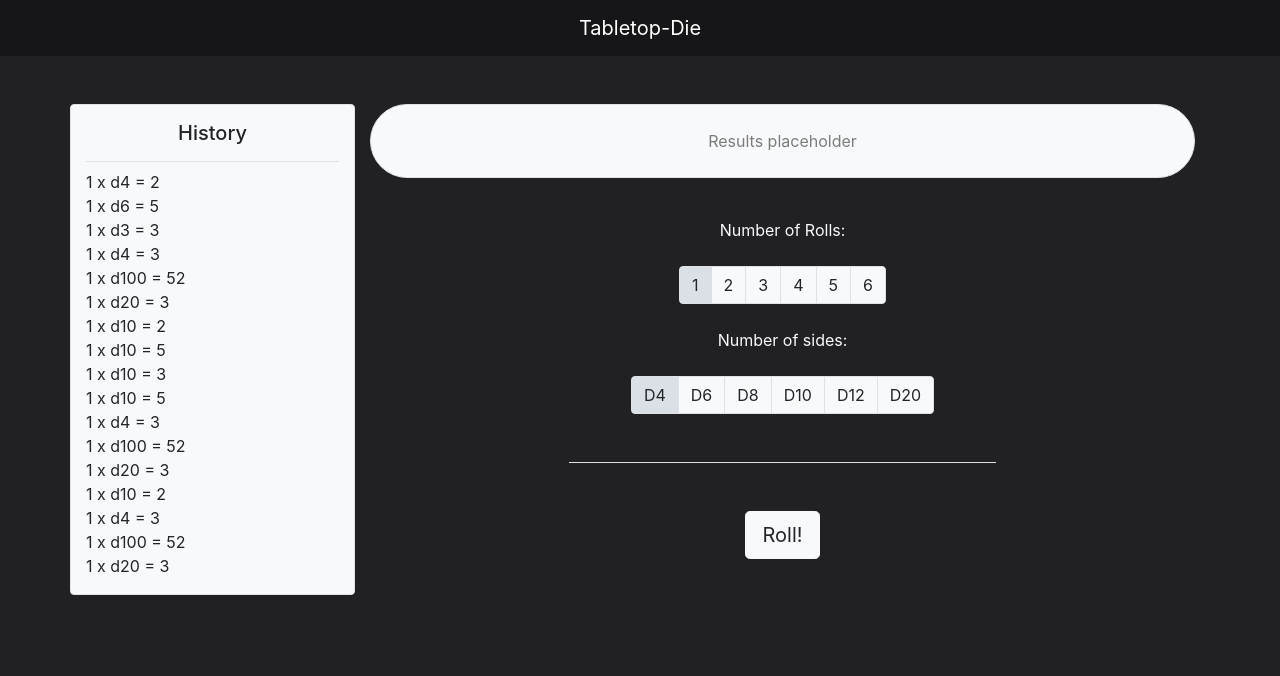
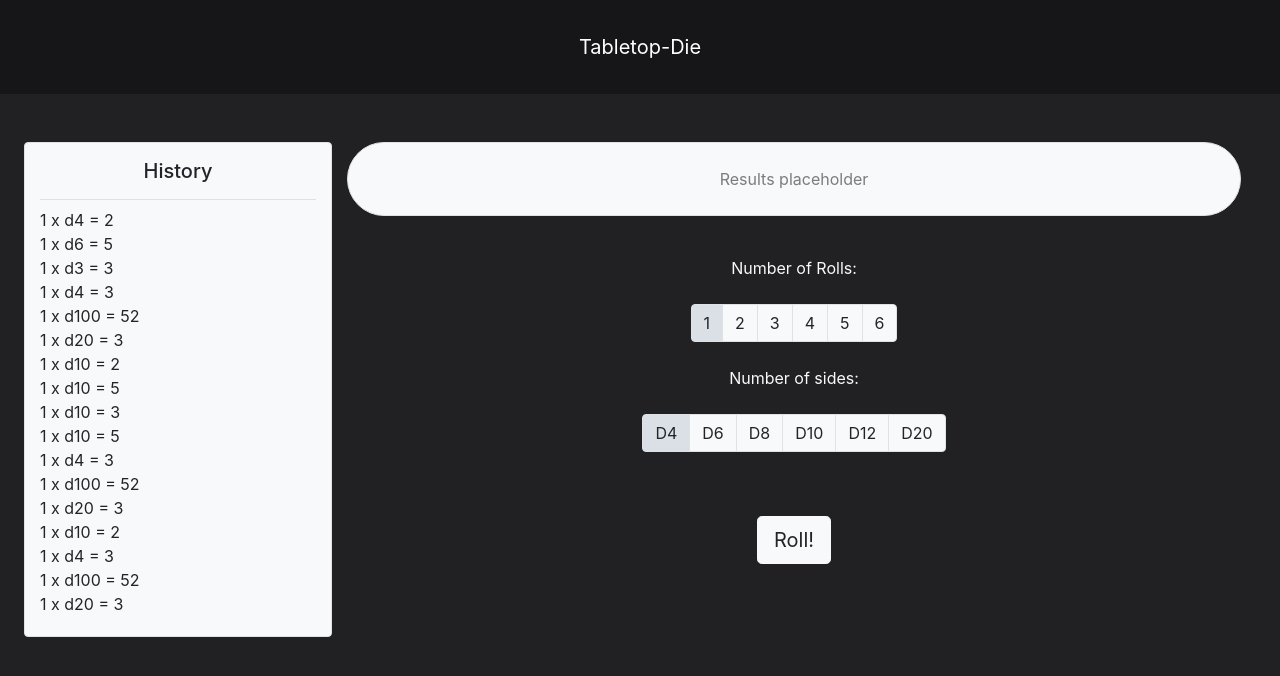
Before and after one commit to LoganPhilbrick/TabletopDie, a website: page index.html in a window 1280 px wide. Drawn offline with nearby package versions, Linux system fonts and the light colour scheme.

Commit message:
margin & padding/style updates

```diff
--- a/index.html
+++ b/index.html
@@ -15,11 +15,12 @@
   </head>
   <body>
     <nav class="navbar navbar-dark">
-      <a class="navbar-brand m-auto" href="#">Tabletop-Die</a>
+      <a class="navbar-brand m-auto p-4" href="#">Tabletop-Die</a>
     </nav>
-    <div class="container">
-      <div class="row pt-5">
-        <div class="col-3 border rounded pt bg-light">
+
+    <div class="container-fluid">
+      <div class="row pt-5 pl-0 pr-0 pl-sm-4 pr-sm-4">
+        <div id="historyBox" class="col-10 col-sm-4 col-md-3 border rounded bg-light m-auto m-sm-0">
           <h5 class="text-center p-3 text-black border-bottom">History</h5>
           <ul class="list-unstyled text-left">
             <li>1 x d4 = 2</li>
@@ -41,7 +42,7 @@
             <li>1 x d20 = 3</li>
           </ul>
         </div>
-        <div class="col">
+        <div class="col order-first order-sm-last">
           <div class="row">
             <div class="col-12 text-center">
               <p id="result" class="border rounded-pill p-4 bg-light text-black-50">Results placeholder</p>
@@ -73,8 +74,8 @@
               </div>
             </div>
           </div>
-          <div class="row justify-content-center">
-            <div class="col-6 text-center border-top pt-5">
+          <div class="row justify-content-center pb-4">
+            <div class="col-6 text-center pt-3 pb-5">
               <button id="clickToRoll" type="button" class="btn btn-lg btn-light">Roll!</button>
             </div>
           </div>
--- a/styles.css
+++ b/styles.css
@@ -1,7 +1,11 @@
 body{
-    background-color: 	#212124;
+    background-color: #212124;
 }
 
 nav{
     background-color: #161618;
 }
+
+#historyBox{
+height: 495px;
+}
```
